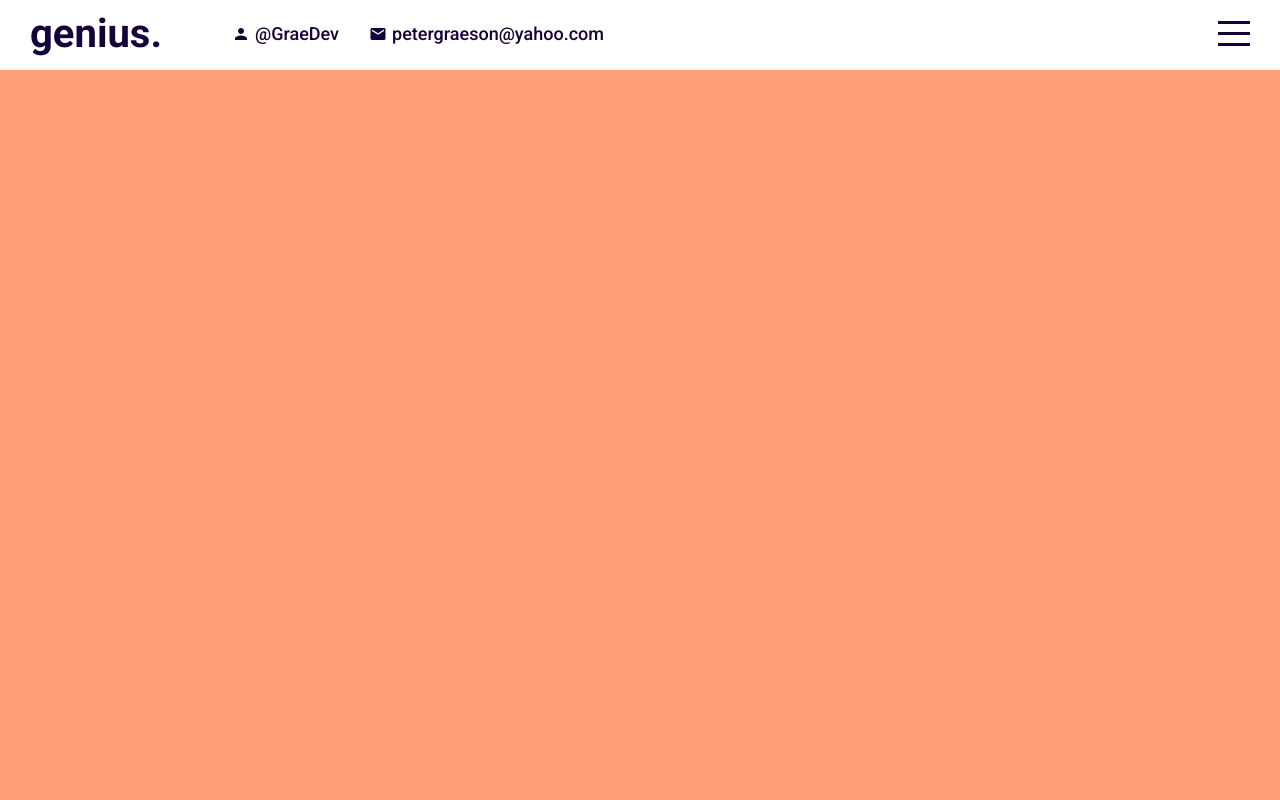
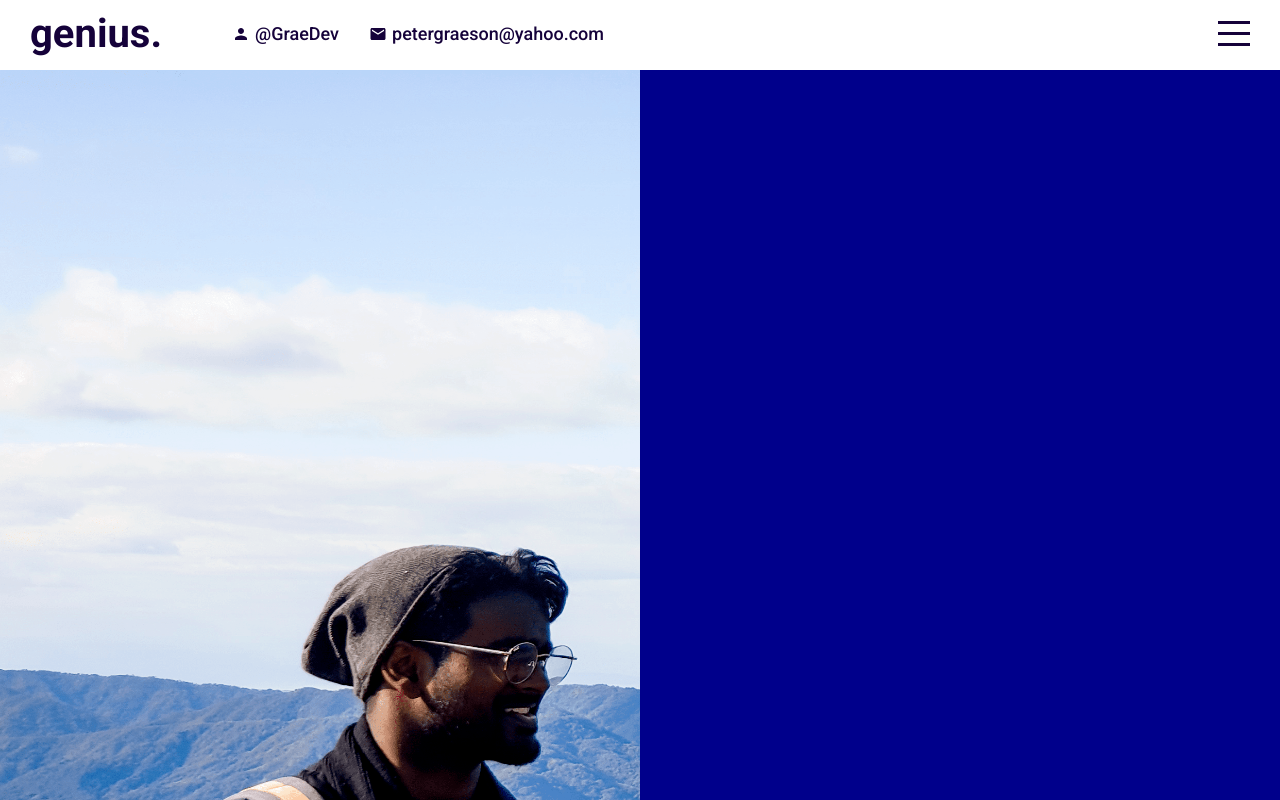
Before and after one commit to TheGraeDev/portfolio, a React (Create React App) app: page / in a window 1280 px wide. Built offline with nearby package versions, Linux system fonts and the light colour scheme.

Commit message:
adding content to intro page
setting up the layout of the intro page using an image from our asset class

```diff
--- a/src/components/intro/Intro.jsx
+++ b/src/components/intro/Intro.jsx
@@ -3,6 +3,12 @@ import "./intro.scss"
 export default function Intro() {
     return (
         <div className="intro" id="intro">
+            <div className="left">
+                <div className="imageContainer">
+                    <img src="assets/portfolio_picture.png" alt="" />
+                </div>
+            </div>
+            <div className="right"></div>
 
         </div>
     )
--- a/src/components/intro/intro.scss
+++ b/src/components/intro/intro.scss
@@ -1 +1,31 @@
-.intro{ background-color: lightsalmon;}
+.intro{
+
+    background-color: rgb(253, 253, 253); //base colour for the background so this is the standard colour for this section
+    display: flex; // this defines that the container is a flex container
+
+    .left{// i believe this is calling the class that was created in the intro.jsx file called "left"
+        flex: 0.5; //flex basically controls how the item we created fills the space we created; in this case it occupies half
+        overflow: hidden; //if the image is overflowing this hides that and only shows a set part of the image
+
+        .imageContainer{
+            // this section practically contains the size of the image and you can control its height and width
+            width: 1000px;
+            height: 1000px;
+
+            img{ //gives you finer control of the image itself so you can edit it to fit the square as you see fit
+                width: 100%;
+                height: 90%; // reduced the size down due to the image being a little to tall
+            }
+
+        }
+    }
+
+    .right{
+        flex: 0.5; // it controls how much space is used in the area we have created
+        background-color: darkblue; // changes the right side base colour of the same section into darkblue
+    }
+
+
+
+
+}
```
Also changed, not shown: public/assets/portfolio_picture.png (added).
